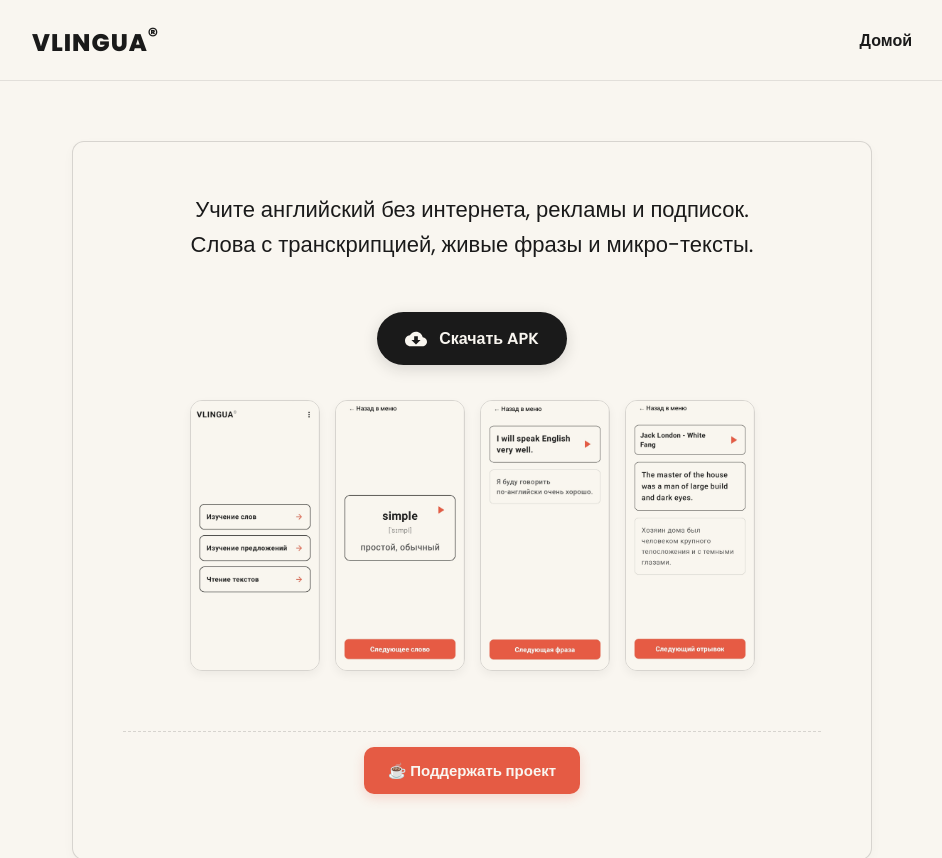
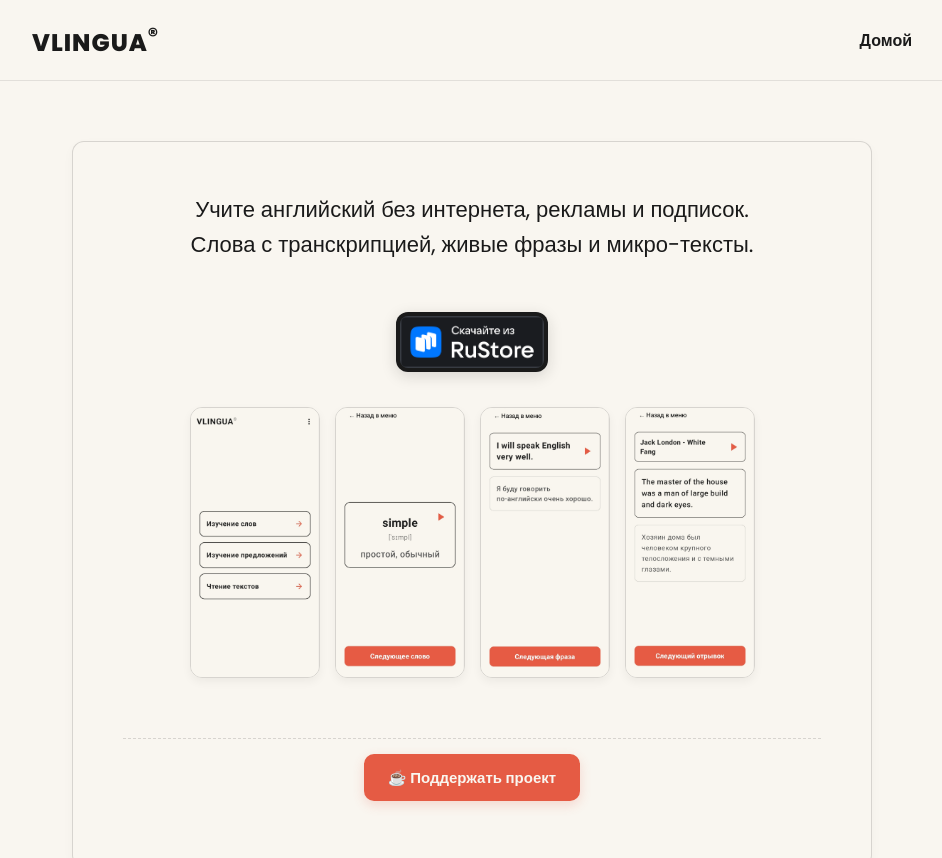
Before and after one commit to Vlingua/vlingua.github.io, a plain HTML site: page index.html in a window 1280 px wide. Shown: the top 858 px of the page, without its empty margins (168-1110 px from the left). Drawn offline with Linux system fonts and the light colour scheme.

Commit message:
Add rustore link

```diff
--- a/index.html
+++ b/index.html
@@ -22,11 +22,8 @@
     <div class="listofcontent">
       <h3>Учите английский без интернета, рекламы и подписок. Слова с транскрипцией, живые фразы и микро-тексты.</h3>
       <div class="cta-wrapper">
-          <a href="https://github.com/Vlingua/vlingua/releases/download/1.0.0/vlingua-v1.0.0.apk" class="github-btn" target="_blank" rel="noopener">
-              <svg class="download-icon" viewBox="0 0 24 24" fill="currentColor" xmlns="http://w3.org">
-                  <path d="M19.35 10.04C18.67 6.59 15.64 4 12 4 9.11 4 6.6 5.64 5.35 8.04 2.34 8.36 0 10.91 0 14c0 3.31 2.69 6 6 6h13c2.76 0 5-2.24 5-5 0-2.64-2.05-4.78-4.65-4.96zM17 13l-5 5-5-5h3V9h4v4h3z"/>
-              </svg>
-               <span>Скачать APK</span>
+          <a href="https://www.rustore.ru/catalog/app/com.vlingua.vlingua" class="rustore-btn" target="_blank" rel="noopener">
+              <img src="src/logo-color-dark.png" alt="Скачайте из RuStore" class="rustore-badge-img">
           </a>
       </div>
       <div class="screenshots-gallery">
--- a/src/styles.css
+++ b/src/styles.css
@@ -163,39 +163,38 @@
     }
 }
 
-.github-btn {
+.rustore-btn {
     display: inline-flex;
     align-items: center;
-    background-color: #1A1A1A; /* Ваша 30% структура */
-    color: #F9F6F0 !important;
-    padding: 14px 28px;
-    border-radius: 50px;
-    font-weight: 600;
-    font-size: 16px;
+    justify-content: center;
+    background-color: #1A1A1A;
+    padding: 4px;
+    border-radius: 12px;
     box-shadow: 0 4px 15px rgba(26, 26, 26, 0.15);
     transition: all 0.3s ease;
+    text-decoration: none;
 }
 
-.github-btn:hover {
-    background-color: #E55B44; /* 10% - Коралловый всплеск Вады */
+.rustore-btn:hover {
+    background-color: #E55B44;
     transform: translateY(-2px);
     box-shadow: 0 6px 20px rgba(229, 91, 68, 0.3);
 }
 
-.download-icon {
-    width: 22px;
-    height: 22px;
-    margin-right: 12px;
-    fill: currentColor;
+.rustore-badge-img {
+    height: 52px;
+    width: auto;
+    display: block;
+    border-radius: 8px;
 }
 
 .cta-wrapper {
     display: flex;
-    justify-content: center; /* Центрирует карточку кнопки по горизонтали */
+    justify-content: center;
     align-items: center;
-    margin-top: 50px;       /* Увеличенный отступ сверху от текста h3 */
-    margin-bottom: 20px;    /* Отступ снизу до границ контейнера */
-    width: 100%;            /* Растягиваем контейнер во всю ширину для точного центра */
+    margin-top: 50px;
+    margin-bottom: 20px;
+    width: 100%;
 }
 
 .screenshots-gallery {
```
Also changed, not shown: src/logo-color-dark.png (added).
